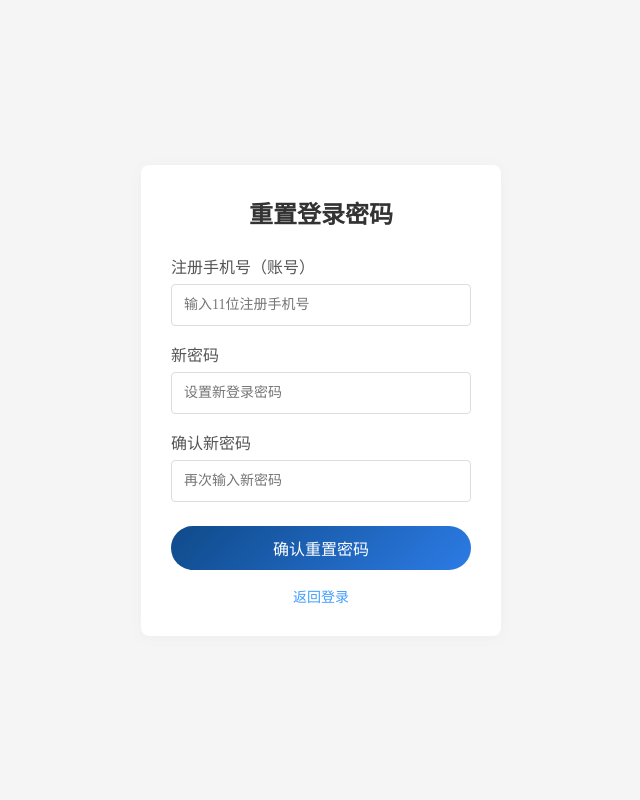
After one commit to hezhunan/AI_name, a Flask app: page /reset_pwd in a window 1280 px wide. The commit adds this page. Shown: the whole page, without its empty margins (319-959 px from the left). Run offline with Flask 3, Linux system fonts and the light colour scheme.

Commit message:
添加忘记密码功能

```diff
--- a/app.py
+++ b/app.py
@@ -372,6 +372,28 @@ def user_center():
         username = "游客"
     return render_template("user.html", username=username)
 
+# 新增：忘记密码重置页面路由
+@app.route("/reset_pwd", methods=["GET", "POST"])
+def reset_pwd_page():
+    msg = ""
+    msg_type = ""
+    if request.method == "POST":
+        # 表单提交，转发API逻辑，简易页面提示
+        import requests
+        try:
+            res = requests.post("http://127.0.0.1:5000/api/reset_pwd", data=request.form)
+            res_data = res.json()
+            if res_data["code"] == 200:
+                msg = res_data["msg"]
+                msg_type = "success"
+            else:
+                msg = res_data["msg"]
+                msg_type = "error"
+        except Exception as e:
+            msg = "服务器异常，重置失败"
+            msg_type = "error"
+    return render_template("reset_pwd.html", msg=msg, msg_type=msg_type)
+
 # ========== 所有路由写完后，最后注册蓝图，解决AssertionError报错 ==========
 app.register_blueprint(api_bp, url_prefix="/api")
 
--- a/db.py
+++ b/db.py
@@ -44,6 +44,21 @@ def add_user(account, username, password):
         return False
     finally:
         conn.close()
+
+        # ========== 新增：重置用户密码 ==========
+def reset_user_password(account, new_pwd):
+    """根据手机号账号修改密码，返回是否修改成功"""
+    conn = get_conn()
+    # 先判断账号是否存在
+    user = conn.execute("SELECT id FROM user WHERE account = ?", (account,)).fetchone()
+    if not user:
+        conn.close()
+        return False, "该手机号账号不存在"
+    # 更新密码
+    conn.execute("UPDATE user SET password = ? WHERE account = ?", (new_pwd, account))
+    conn.commit()
+    conn.close()
+    return True, "密码重置成功"
 
 # ==================== 起名记录存储（事务保证多端写入不残缺） ====================
 def add_full_search_record(user_id, input_data, pillar, analysis):
--- /dev/null
+++ b/templates/reset_pwd.html
@@ -0,0 +1,184 @@
+<!DOCTYPE html>
+<html lang="zh-CN">
+<head>
+    <meta charset="UTF-8">
+    <title>重置密码</title>
+    <!-- 完全复用登录页CSS，样式统一 -->
+    <style>
+        * {
+            box-sizing: border-box;
+            margin: 0;
+            padding: 0;
+            font-family: "Microsoft Yahei";
+        }
+        body {
+            background: #f5f5f5;
+            display: flex;
+            justify-content: center;
+            align-items: center;
+            height: 100vh;
+        }
+        .reset-box {
+            width: 360px;
+            background: #fff;
+            padding: 30px;
+            border-radius: 8px;
+            box-shadow: 0 2px 12px #eee;
+        }
+        h2 {
+            text-align: center;
+            margin-bottom: 24px;
+            color: #333;
+        }
+        .form-item {
+            margin-bottom: 16px;
+        }
+        label {
+            display: block;
+            margin-bottom: 6px;
+            color: #555;
+        }
+        input {
+            width: 100%;
+            height: 42px;
+            padding: 0 12px;
+            border: 1px solid #ddd;
+            border-radius: 4px;
+            font-size: 14px;
+        }
+        .submit-btn {
+            width: 100%;
+            height: 44px;
+            background: linear-gradient(135deg, #0f4a8a 0%, #2c7be5 100%);
+            color: #fff;
+            border: none;
+            border-radius: 999px;
+            font-size: 16px;
+            cursor: pointer;
+            margin-top: 8px;
+        }
+        .back-login {
+            text-align: center;
+            margin-top: 16px;
+            font-size:14px;
+        }
+        a {
+            color: #409EFF;
+            text-decoration: none;
+        }
+        .tip {
+            text-align: center;
+            margin: 10px 0;
+        }
+        .success {
+            color: green;
+        }
+        .error {
+            color: red;
+        }
+        /* 新增全局提示弹窗样式 */
+        .global-tip-mask {
+            position: fixed;
+            inset: 0;
+            background: rgba(0,0,0,0.3);
+            display: none;
+            align-items: center;
+            justify-content: center;
+            z-index: 9999;
+        }
+        .global-tip-box {
+            background: #fff;
+            padding: 16px 32px;
+            border-radius: 12px;
+            font-size: 16px;
+            color: #333;
+        }
+    </style>
+</head>
+<body>
+<div class="reset-box">
+    <h2>重置登录密码</h2>
+    <p class="tip error" id="errTip"></p>
+    <form id="resetForm">
+        <div class="form-item">
+            <label>注册手机号（账号）</label>
+            <input type="text" name="account" id="inpAccount" placeholder="输入11位注册手机号" required maxlength="11">
+        </div>
+        <div class="form-item">
+            <label>新密码</label>
+            <input type="password" name="new_pwd" id="inpNewPwd" placeholder="设置新登录密码" required>
+        </div>
+        <div class="form-item">
+            <label>确认新密码</label>
+            <input type="password" name="confirm_pwd" id="inpConfirmPwd" placeholder="再次输入新密码" required>
+        </div>
+        <button class="submit-btn" type="submit">确认重置密码</button>
+    </form>
+    <div class="back-login">
+        <a href="/login">返回登录</a>
+    </div>
+</div>
+
+<!-- 全局弹窗提示 -->
+<div class="global-tip-mask" id="tipMask">
+    <div class="global-tip-box" id="tipText"></div>
+</div>
+
+<script>
+const form = document.getElementById('resetForm');
+const errTip = document.getElementById('errTip');
+const tipMask = document.getElementById('tipMask');
+const tipText = document.getElementById('tipText');
+
+// 显示弹窗
+function showTip(msg) {
+    tipText.innerText = msg;
+    tipMask.style.display = 'flex';
+}
+// 关闭弹窗
+function hideTip() {
+    tipMask.style.display = 'none';
+}
+
+form.addEventListener('submit', async function(e) {
+    // 阻止表单原生跳转
+    e.preventDefault();
+    errTip.innerText = '';
+    // 获取输入值
+    const account = document.getElementById('inpAccount').value.trim();
+    const new_pwd = document.getElementById('inpNewPwd').value.trim();
+    const confirm_pwd = document.getElementById('inpConfirmPwd').value.trim();
+
+    try {
+        const res = await fetch('/api/reset_pwd', {
+            method: 'POST',
+            headers: {
+                'Content-Type': 'application/x-www-form-urlencoded'
+            },
+            body: new URLSearchParams({
+                account,
+                new_pwd,
+                confirm_pwd
+            })
+        })
+        const data = await res.json();
+        if(data.code === 200) {
+            // 修改成功弹窗
+            showTip("修改成功");
+            // 0.5秒后关闭弹窗并跳转登录页
+            setTimeout(() => {
+                hideTip();
+                window.location.href = "/login";
+            }, 1000);
+        } else {
+            // 失败页面文字提示
+            errTip.innerText = data.msg;
+        }
+    } catch(err) {
+        errTip.innerText = "网络请求异常，请重试";
+        console.error(err);
+    }
+})
+</script>
+</body>
+</html>
```
Also changed, not shown: api.py (+23 -0 lines), templates/login.html (+9 -3 lines), db.db, 2 other files.
